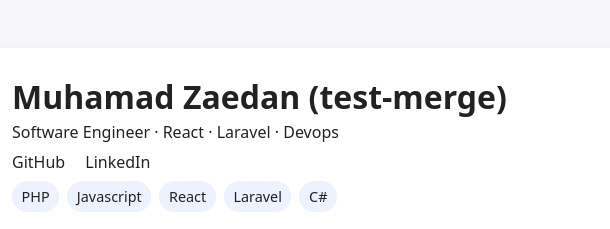
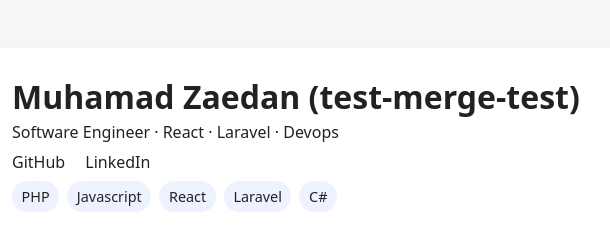
Before and after one commit to mzaedan/my-profile, a plain HTML site: page index.html in a window 1280 px wide. Shown: the top 229 px of the page, 290-900 px from the left. Drawn offline with Linux system fonts and the light colour scheme.

Commit message:
test conflict

```diff
--- a/index.html
+++ b/index.html
@@ -70,7 +70,7 @@
           alt="avatar"
         />
         <div>
-          <h1>Muhamad Zaedan (test-merge)</h1>
+          <h1>Muhamad Zaedan (test-merge-test)</h1>
           <div>Software Engineer · React · Laravel · Devops</div>
           <div class="links" style="margin-top: 0.5rem">
             <a href="https://github.com/mzaedan" target="_blank">GitHub</a>
```
